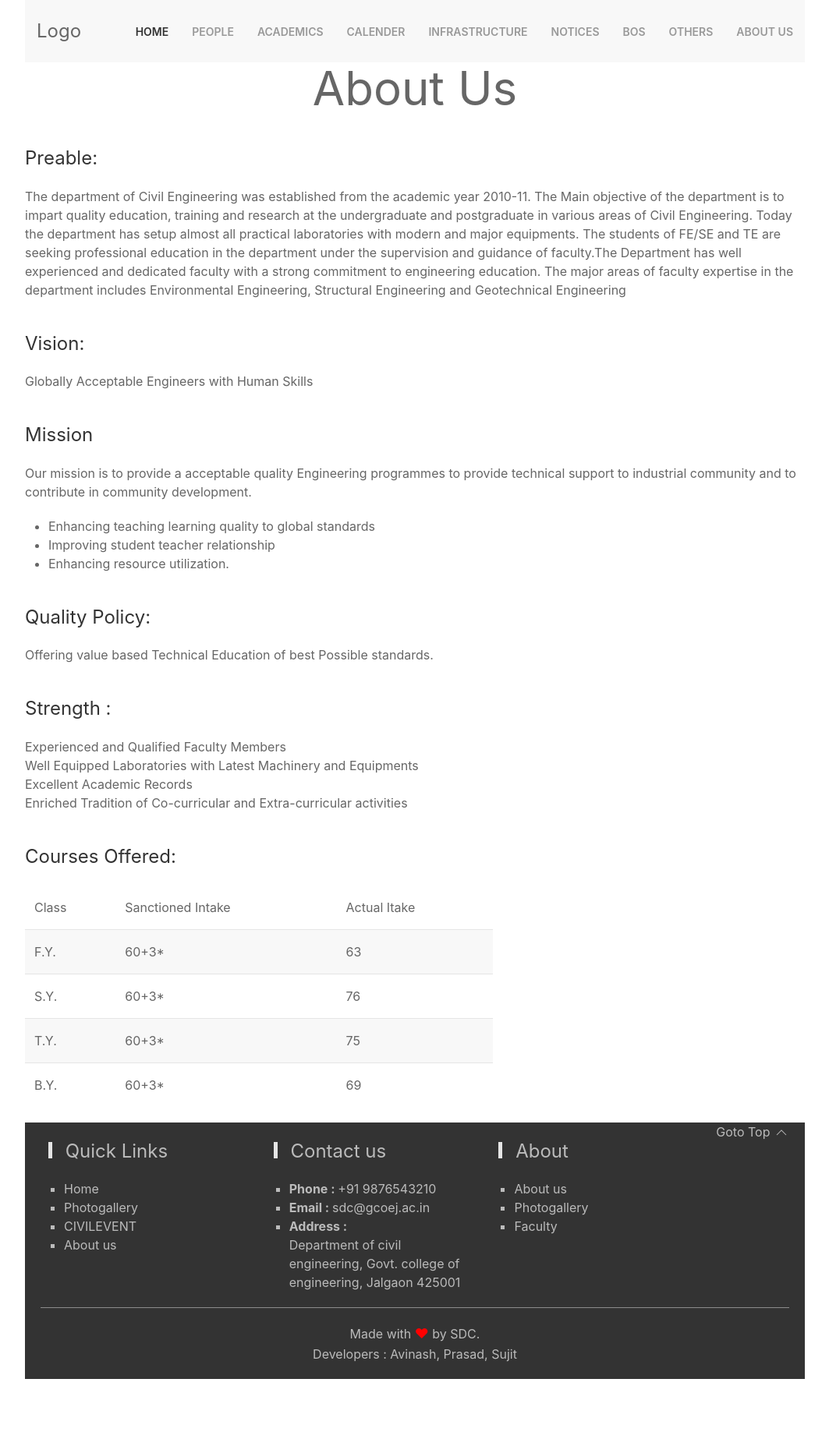
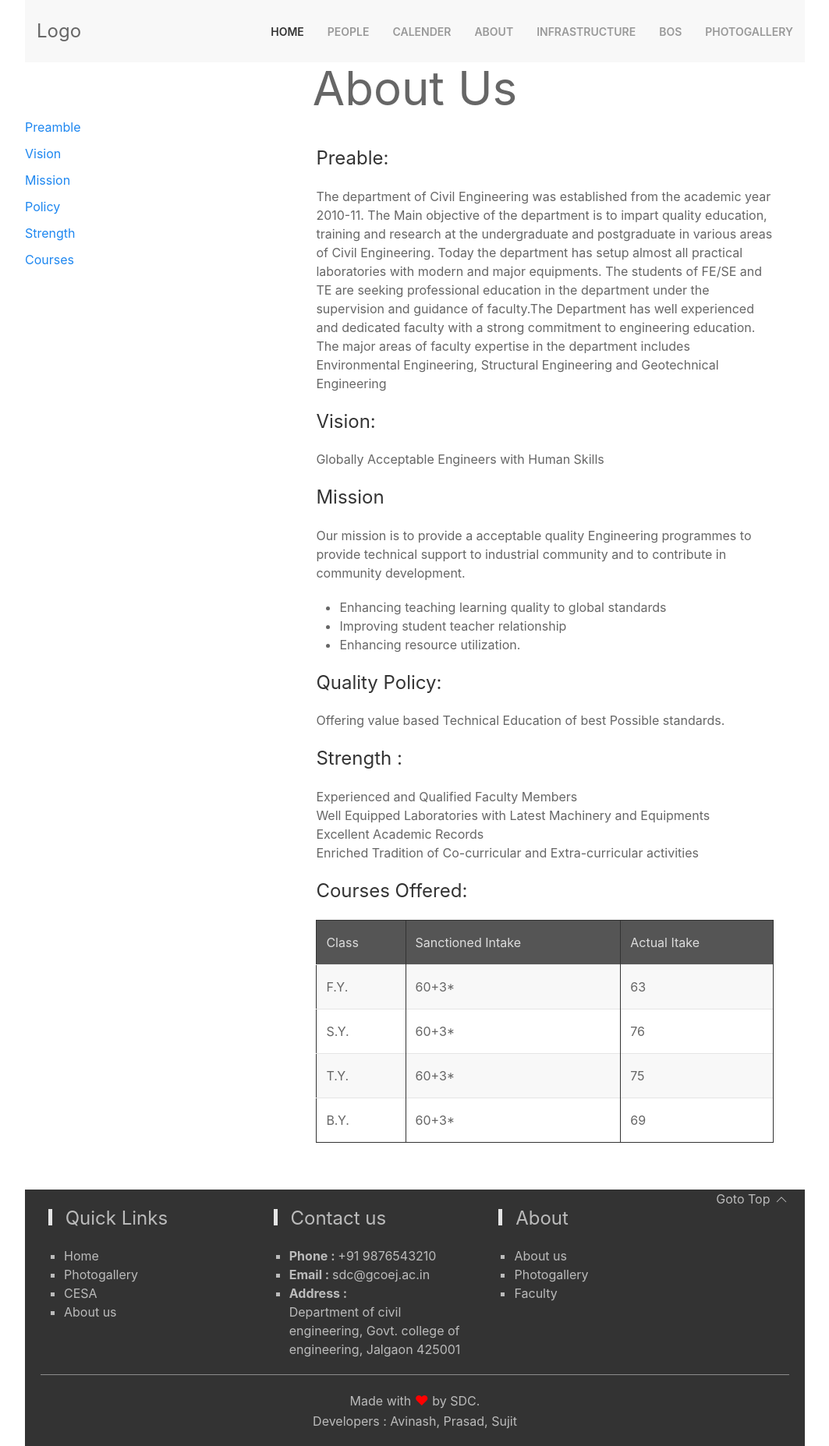
Before and after one commit to sujitdhond142/website.civil, a PHP site: page /about in a window 1280 px wide. Shown: the whole page at 78% size, without its empty margins (108-1171 px from the left). Before the commit the page ends 1769 px from the top, so only its background shows below. Run offline with PHP 8.4, Linux system fonts and the light colour scheme.

Commit message:
added shorttem courses and links in nav.php

```diff
--- a/assets/css/main.css
+++ b/assets/css/main.css
@@ -35,7 +35,13 @@
 .my-col-3{
     width: 33.33%;
 }
+.my-sidebar{
+}
+.my-content{
+}
 @media screen and (max-width:640px){
+    .my-sidebar{
+    }
     .my-col-40-s,.my-col-60-s{
         width: 100%
     }
@@ -98,3 +104,31 @@
 .table-width{
     max-width: 600px;
 }
+.uk-table td{
+    border-right: 1px solid #333;
+    border-collapse: collapse;
+}
+.uk-table{
+    border: 1px solid #333;
+}
+.uk-table tbody tr:last-child{
+    border-bottom: 1px solid #333;
+}
+.uk-table thead{
+    color: #ddd;
+    background: #555;
+}
+.table-width{
+    margin-left:auto;
+    margin-right:auto;
+}
+.uk-card-body{
+    padding:10px 20px;
+}
+
+.uk-card-footer{
+    /* background: rgb(22, 119, 184); */
+}
+.span-color{
+    color: blue;
+}
--- a/views/about.php
+++ b/views/about.php
@@ -1,6 +1,17 @@
     <div class="uk-heading-primary uk-text-center">
         About Us
     </div>
+<div class="uk-child-width-1-3@s my-flex">
+    <ul class="uk-nav uk-nav-side  uk-visible@m" data-uk-scrollspy-nav="closest:li;scroll:true" uk-sticky>
+        <li class="uk-active"><a href="#preamble" >Preamble</a></li>
+        <li><a href="#vision" >Vision</a></li>
+        <li><a href="#mission" >Mission</a></li>
+        <li><a href="#policy" >Policy</a></li>
+        <li><a href="#strength" >Strength</a></li>
+        <li><a href="#courses" >Courses</a></li>
+    </ul>
+    <div class="uk-container uk-width-2-3 uk-padding">
+        <div id="preamble">
             <div class="uk-h3">
                 Preable:
             </div>
@@ -9,12 +20,16 @@
                 Today the department has setup almost all practical laboratories with modern and major equipments. The students of FE/SE and TE are seeking professional education in the department under the supervision and guidance of faculty.The Department has well experienced and dedicated faculty with a strong commitment to engineering education.
                 The major areas of faculty expertise in the department includes Environmental Engineering, Structural Engineering and Geotechnical Engineering
             </p>
+        </div>
+        <div class="" id="vision">
             <div class="uk-h3">
                 Vision:
             </div>
             <p>
                 Globally Acceptable Engineers with Human Skills
             </p>
+        </div>
+        <div class="" id="mission">
             <div class="uk-h3">
                 Mission
             </div>
@@ -26,12 +41,16 @@
                 <li>Improving student teacher relationship</li>
                 <li>Enhancing resource utilization.</li>
             </ul>
+        </div>
+        <div id="policy">
             <div class="uk-h3">
                 Quality Policy:
             </div>
             <p>
                 Offering value based Technical Education of best Possible standards.
             </p>
+        </div>
+        <div id="strength">
             <div class="uk-h3">
                 Strength :
             </div>
@@ -39,7 +58,10 @@
                 Experienced and Qualified Faculty Members<br>
                 Well Equipped Laboratories with Latest Machinery and Equipments<br>
                 Excellent Academic Records<br>
-    Enriched Tradition of Co-curricular and Extra-curricular activities        </p>
+                Enriched Tradition of Co-curricular and Extra-curricular activities
+            </p>
+        </div>
+        <div id="courses">
             <div class="uk-h3">
                 Courses Offered:
             </div>
@@ -74,3 +96,7 @@
                     </tr>
                 </tbody>
             </table>
+        </div>
+
+    </div>
+</div>
--- a/views/bos.php
+++ b/views/bos.php
@@ -6,7 +6,7 @@
 <ul class="uk-switcher uk-text-center uk-margin">
     <li id="mom" class="">
         <div class="uk-h3 ">
-            BoS
+            BoS MOM
         </div>
         <table class="uk-table uk-table-striped table-width">
             <thead>
--- a/views/footer.php
+++ b/views/footer.php
@@ -9,10 +9,10 @@
                     Quick Links
                 </div>
                 <ul>
-                    <li><a href="#">Home</a></li>
-                    <li><a href="#">Photogallery</a></li>
-                    <li><a href="#">CIVILEVENT</a></li>
-                    <li><a href="#">About us</a></li>
+                    <li><a href="index.php">Home</a></li>
+                    <li><a href="photogallery.php">Photogallery</a></li>
+                    <li><a href="cesa.php">CESA</a></li>
+                    <li><a href="about.php">About us</a></li>
                 </ul>
             </div>
             <div class="my-col-3">
@@ -31,8 +31,8 @@
                     About
                 </div>
                 <ul>
-                    <li><a href="#">About us</a></li>
-                    <li><a href="#">Photogallery</a></li>
+                    <li><a href="about.php">About us</a></li>
+                    <li><a href="photogallery.php">Photogallery</a></li>
                     <li><a href="#">Faculty</a></li>
                 </ul>
             </div>
--- a/views/nav.php
+++ b/views/nav.php
@@ -11,19 +11,8 @@
                     <div class="uk-navbar-dropdown">
                         <ul class="uk-nav uk-navbar-dropdown-nav">
                             <li><a href="#">Faculty</a></li>
-                            <li><a href="studentassoc.html">Student Assocication</a></li>
-                            <li><a href="staff.html">Staff</a></li>
-                            <li><a href="#">CIVILEVENT</a></li>
-                            <li><a href="#">Programs</a></li>
-                            </ul>
-                    </div>
-                </li>
-                <li>
-                    <a href="#">Academics</a>
-                    <div class="uk-navbar-dropdown">
-                        <ul class="uk-nav uk-navbar-dropdown-nav">
-                            <li><a href="about.php">Courses</a></li>
-                            <li><a href="#">Committees</a></li>
+                            <li><a href="student.php">Student </a></li>
+                            <li><a href="staff.php">Staff</a></li>
                         </ul>
                     </div>
                 </li>
@@ -38,6 +27,17 @@
                     </div>
                 </li>
                 <li>
+                    <a href="#">About</a>
+                    <div class="uk-navbar-dropdown">
+                        <ul class="uk-nav uk-navbar-dropdown-nav">
+                            <li><a href="about.php">About Us</a></li>
+                            <li><a href="popeo.php">PEOs &amp; POs</a></li>
+                            <li><a href="shortterm.php">Short Term Courses</a></li>
+                            <li><a href="cesa.php">CESA</a></li>
+                        </ul>
+                    </div>
+                </li>
+                <li>
                     <a href="#">Infrastructure</a>
                     <div class="uk-navbar-dropdown">
                         <ul class="uk-nav uk-navbar-dropdown-nav">
@@ -45,26 +45,16 @@
                         </ul>
                     </div>
                 </li>
-                <li><a href="notices.html">Notices</a></li>
                 <li>
                     <a href="#">BoS</a>
                     <div class="uk-navbar-dropdown">
                         <ul class="uk-nav uk-navbar-dropdown-nav">
-                            <li><a href="boscomp.php">Composition</a></li>
+                            <li><a href="bos.php#composition">Composition</a></li>
                             <li><a href="bos.php">MoM</a></li>
                         </ul>
                     </div>
                 </li>
-                <li>
-                    <a href="#">Others</a>
-                    <div class="uk-navbar-dropdown">
-                        <ul class="uk-nav uk-navbar-dropdown-nav">
-                            <li><a href="popeo.php">PEOs and POs</a></li>
-                            <li><a href="shortterm.php">Short Term Courses</a></li>
-                        </ul>
-                    </div>
-                </li>
-                <li><a href="about.php">About Us</a></li>
+                <li><a href="photogallery.php">Photogallery</a></li>
             </ul>
             <a uk-navbar-toggle-icon="" href="#offcanvas" uk-toggle="" class="uk-navbar-toggle uk-hidden@m uk-navbar-toggle-icon uk-icon">
                 <svg width="20" height="20" viewBox="0 0 20 20" xmlns="http://www.w3.org/2000/svg" ratio="1">
@@ -84,30 +74,28 @@
 
                 <li class="uk-nav-header">People</li>
                 <li><a href="#">Faculty</a></li>
-                <li><a href="">Student</a></li>
-                <li><a href="">Staff</a></li>
-                <li><a href="">CIVILEVENT</a></li>
+                <li><a href="#">Student</a></li>
+                <li><a href="staff.php">Staff</a></li>
 
-                <li class="uk-nav-header">Academics</li>
-                <li><a href="">Programs</a></li>
-                <li><a href="">Courses</a></li>
-                <li><a href="#">Committees</a></li>
 
                 <li class="uk-nav-header">Calender</li>
-                <li><a href="#">Timetable</a></li>
+                <li><a href="notices.php">Timetable</a></li>
                 <li><a href="#">Events</a></li>
-                <li><a href="#">Academic Calender</a></li>
+                <li><a href="notices.php">Academic Calender</a></li>
 
-                <li><a href="notices.php">Notices</a></li>
+                <li class="uk-nav-header">About</li>
                 <li><a href="about.php">About Us</a></li>
+                <li><a href="popeo.php">PEOs &amp; POs</a></li>
+                <li><a href="shortterm.php">Short Term Courses</a></li>
+
                 <li class="uk-nav-header">Infrastructure</li>
-                <li><a href="#">Laboratories</a></li>
+                <li><a href="laboratories.php">Laboratories</a></li>
+
                 <li class="uk-nav-header">BoS</li>
-                <li><a href="#">Composition</a></li>
-                <li><a href="#">MoM</a></li>
-                <li class="uk-nav-header">Others</li>
-                <li><a href="#">PEOs &amp; POs</a></li>
-                <li><a href="#">Short Term Courses</a></li>
+                <li><a href="bos.php#composition">Composition</a></li>
+                <li><a href="bos.php">MoM</a></li>
+
+                <li class="uk-nav-header"><a href="photogallery.php">Photogallery</a></li>
             </ul>
         </div>
     </div>
```
Also changed, not shown: shortterm.php (added, +12 -0 lines), views/shortterm.php (added, +39 -0 lines). Lines whose indentation alone changed are shown as unchanged.
